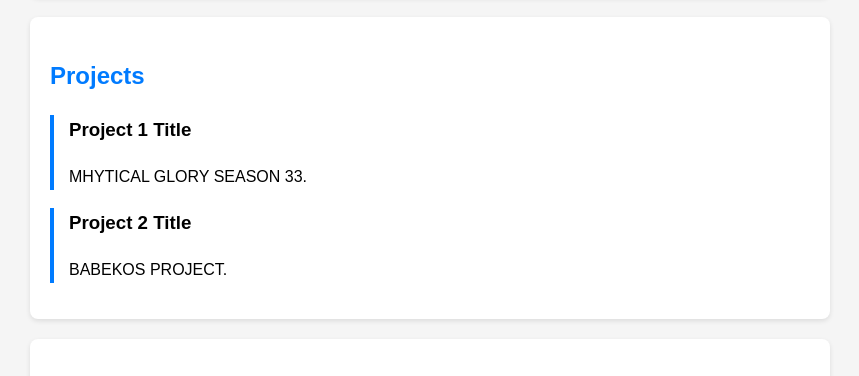
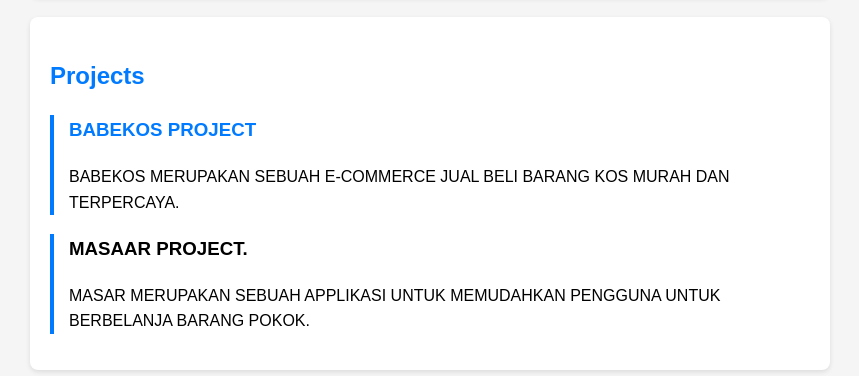
Before and after one commit to gavstoria/gavstoria.github.io, a plain HTML site: page prak2.HTML in a window 1280 px wide. Shown: the part 394-770 px from the top of the page, without its empty margins (210-1069 px from the left). Drawn offline with Linux system fonts and the light colour scheme.

Commit message:
frist commit

```diff
--- a/prak2.HTML
+++ b/prak2.HTML
@@ -20,13 +20,13 @@
         <div class="card">
             <h2>Projects</h2>
             <div class="project">
-                <h3>Project 1 Title</h3>
-                <p>MHYTICAL GLORY SEASON 33.</p>
+                <h3><a href="https://www.instagram.com/babekosofficial?igsh=MWxucTc5aTExcDJrMQ==">BABEKOS PROJECT</a></h3>
+                <p>BABEKOS MERUPAKAN SEBUAH E-COMMERCE JUAL BELI BARANG KOS MURAH DAN TERPERCAYA.</p>
             </div>
 
             <div class="project">
-                <h3>Project 2 Title</h3>
-                <p>BABEKOS PROJECT.</p>
+                <h3><a href="https://drive.google.com/drive/folders/1OGm2gAIDhlJUxvLw6VBfefjhvKxy7A58"></a>MASAAR PROJECT.</h3>
+                <p>MASAR MERUPAKAN SEBUAH APPLIKASI UNTUK MEMUDAHKAN PENGGUNA UNTUK BERBELANJA BARANG POKOK.</p>
             </div>
         </div>
 
@@ -34,6 +34,7 @@
             <h2>Contact</h2>
             <p>Email: yogatars@gmail.com</p>
             <p>LinkedIn: <a href="#">Yoga pangestu</a></p>
+            <P>Instagram:<a href="https://www.instagram.com/gavstoria/profilecard/?igsh=bWFscm9uMHNodXhs">@gavstoria</a></P>
         </div>
     </div>
 </body>
```
